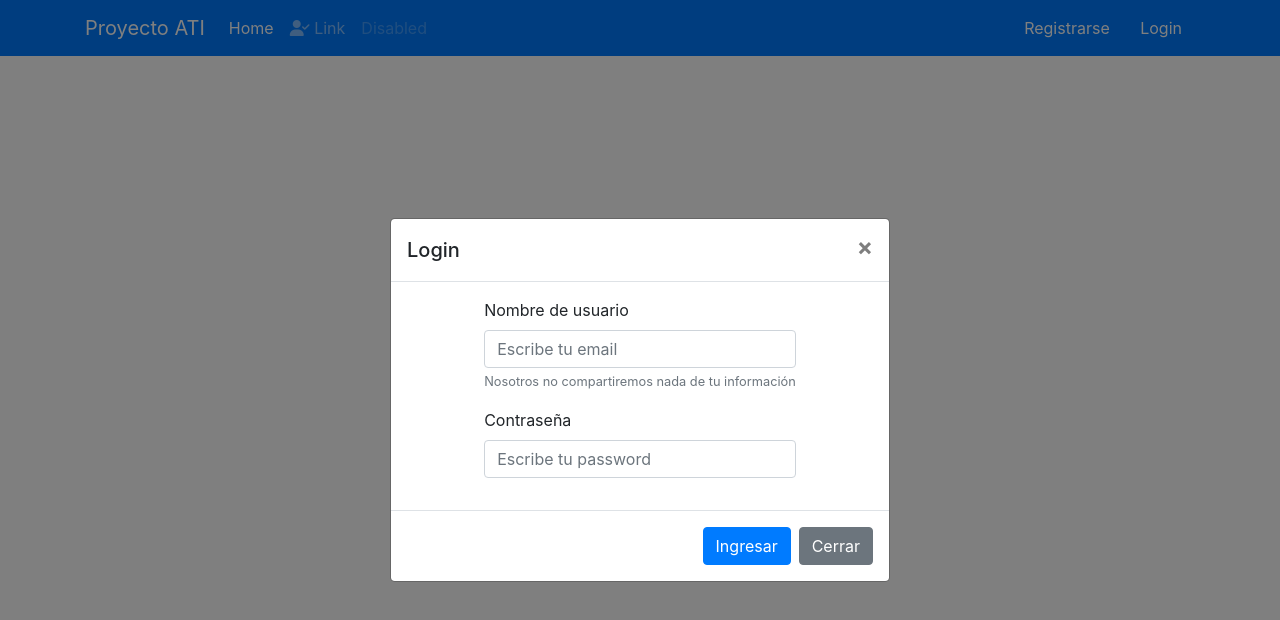
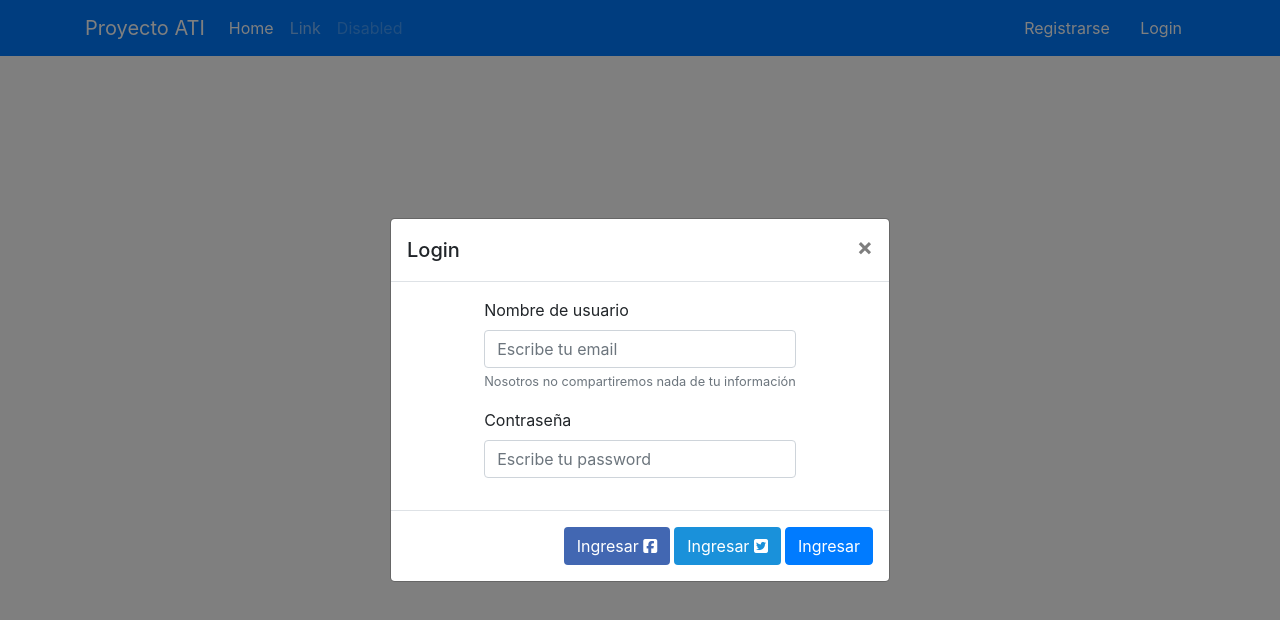
Before and after one commit to osvanicolina/ati-proyecto, a plain HTML site: page index.html in a window 1280 px wide. Both pictures are taken after a click on the button "Login". Drawn offline with Linux system fonts and the light colour scheme.

Commit message:
Add social login buttons

```diff
--- /dev/null
+++ b/css/custom.css
@@ -0,0 +1,9 @@
+.btn-facebook {
+    background-color: #4267B2;
+    color: white;
+}
+
+.btn-twitter {
+    background-color: #1A91DA;
+    color: white;
+}
--- a/index.html
+++ b/index.html
@@ -6,6 +6,7 @@
     <meta charset="utf-8">
     <meta name="viewport" content="width=device-width, initial-scale=1">
     <link rel="stylesheet" href="./css/bootstrap.min.css">
+    <link rel="stylesheet" href="./css/custom.css">
     <script src="https://kit.fontawesome.com/d1a665b459.js" crossorigin="anonymous"></script>
     <script src="./js/jquery.min.js"></script>
     <script src="./js/bootstrap.min.js"></script>
@@ -30,7 +31,7 @@
                         <a class="nav-link" href="#">Home <span class="sr-only">(current)</span></a>
                     </li>
                     <li class="nav-item">
-                        <a class="nav-link" href="#"><i class="fa fa-user-check"></i> Link</a>
+                        <a class="nav-link" href="#">Link</a>
                     </li>
                     <li class="nav-item">
                         <a class="nav-link disabled" href="#">Disabled</a>
@@ -75,8 +76,11 @@
                     </div>
                 </div>
                 <div class="modal-footer">
-                    <button type="submit" class="btn btn-primary">Ingresar</button>
-                    <button type="button" class="btn btn-secondary" data-dismiss="modal">Cerrar</button>
+                    <div class="row">
+                        <button class="btn btn-facebook mr-1">Ingresar <i class="fab fa-facebook-square" aria-hidden="true"></i></button>
+                        <button class="btn btn-twitter mr-1">Ingresar <i class="fab fa-twitter-square" aria-hidden="true"></i></button>
+                        <button type="submit" class="btn btn-primary">Ingresar</button>
+                    </div>
                 </div>
             </div>
         </div>
```
